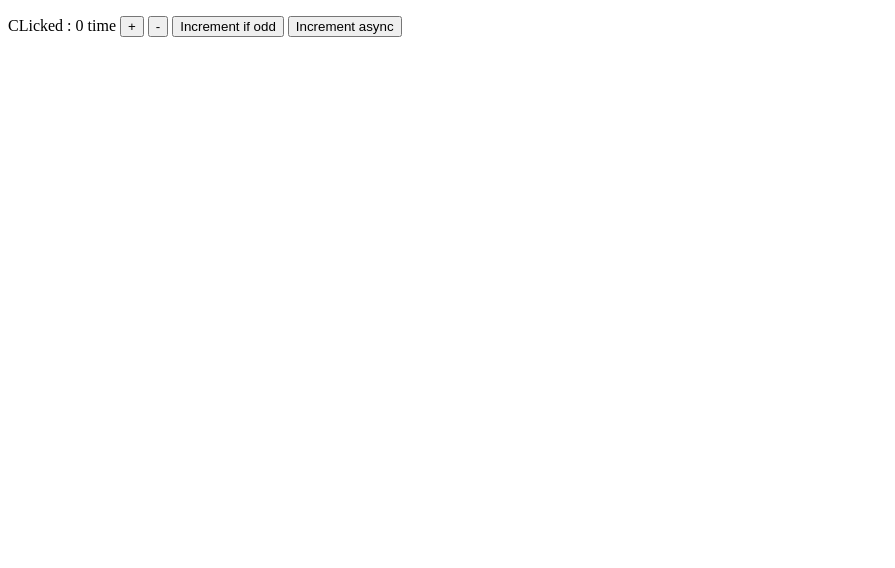
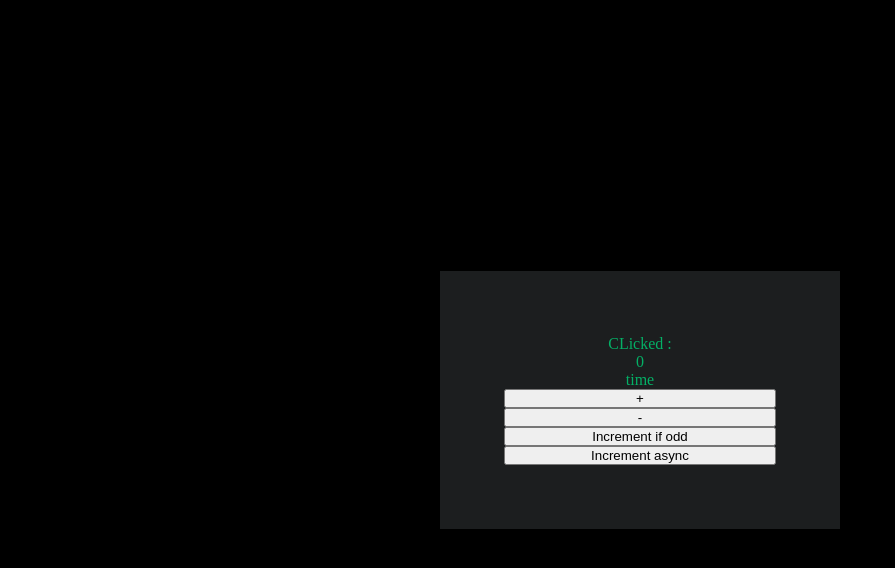
Before and after one commit to Shakib448/redux-opearation-in-javascript, a plain HTML site: page index.html in a window 1280 px wide. Shown: the whole page, without its empty margins (0-895 px from the left). Drawn offline with nearby package versions, Linux system fonts and the light colour scheme.

Commit message:
Desing updated

```diff
--- a/index.html
+++ b/index.html
@@ -7,17 +7,41 @@
     <script src="https://unpkg.com/@reduxjs/toolkit@latest/dist/redux-toolkit.umd.js"></script>
 
     <title>Simple Redux Operation</title>
+    <style>
+      * {
+        margin: 0;
+        padding: 0;
+        box-sizing: border-box;
+      }
+      main {
+        height: 100vh;
+        background: black;
+        display: flex;
+        align-items: center;
+        justify-content: center;
+        text-align: center;
+      }
+
+      .redux__content {
+        padding: 5%;
+        display: flex;
+        flex-direction: column;
+        color: #04b066;
+        background: #1c1e1f;
+        width: 400px;
+      }
+    </style>
   </head>
   <body>
-    <div>
-      <p>
+    <main>
+      <div class="redux__content">
         CLicked : <span id="value">0</span> time
         <button id="increment">+</button>
         <button id="decrement">-</button>
         <button id="incrementIfOdd">Increment if odd</button>
         <button id="incrementAsync">Increment async</button>
-      </p>
-    </div>
+      </div>
+    </main>
     <script>
       // RTK = Redux toolkit
       const RTK = window.RTK;
```
